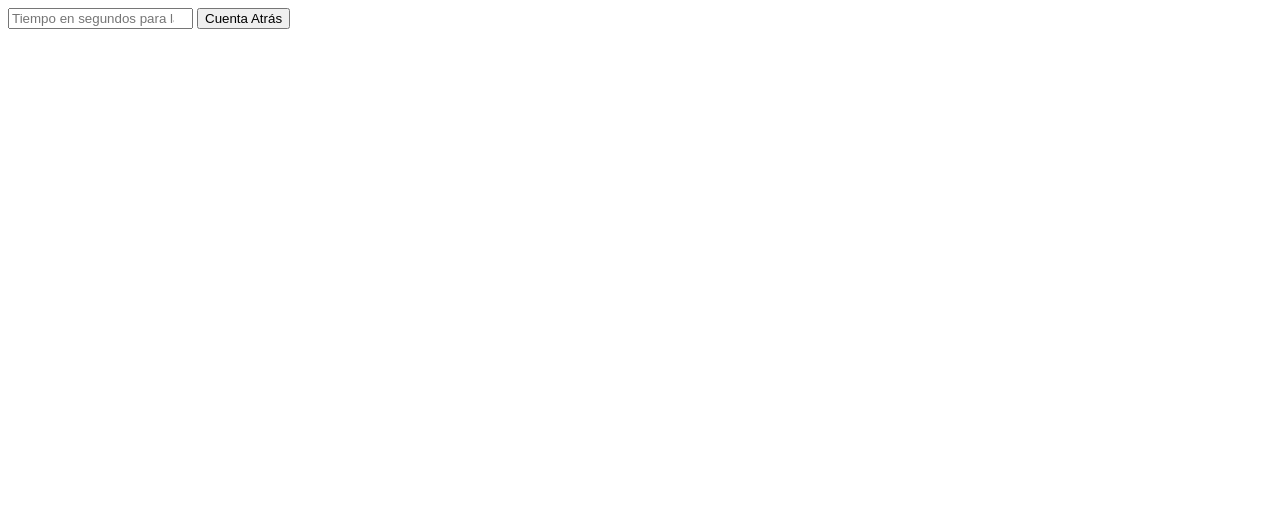
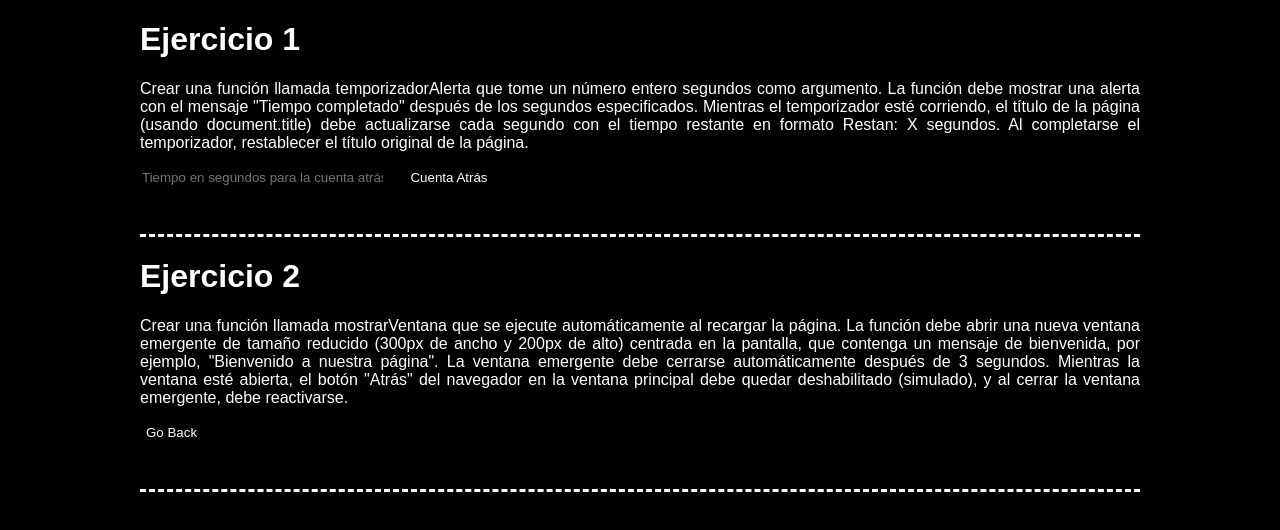
Before and after one commit to Agauna13/cuadernoEntornoCliente2doDAW, a plain HTML site: page Ejercicios objetos js/index.html in a window 1280 px wide. Drawn offline with Linux system fonts and the light colour scheme.

Commit message:
ejercicios completado

```diff
--- a/Ejercicios objetos js/index.html
+++ b/Ejercicios objetos js/index.html
@@ -1,16 +1,42 @@
 <!DOCTYPE html>
 <html lang="es">
+
 <head>
     <meta charset="UTF-8">
     <meta name="viewport" content="width=device-width, initial-scale=1.0">
+    <link rel="stylesheet" href="style.css">
     <title>Document</title>
 </head>
-<body>
-    <form action="">
-        <input type="number" id="segundos" placeholder="Tiempo en segundos para la cuenta atrás">
-        <button id="temporizador" onclick="countdown(event)">Cuenta Atrás</button>
-    </form>
+
+<body onload="bienvenida()">
+    <div class="ejercicio1">
+        <h1>Ejercicio 1</h1>
+        <p>Crear una función llamada temporizadorAlerta que tome un número entero segundos como argumento.
+            La función debe mostrar una alerta con el mensaje "Tiempo completado" después de los segundos especificados.
+            Mientras el temporizador esté corriendo, el título de la página (usando document.title) debe actualizarse
+            cada segundo con el tiempo restante en formato Restan: X segundos. Al completarse el temporizador,
+            restablecer el título original de la página.</p>
+
+        <form action="">
+            <input type="number" id="segundos" placeholder="Tiempo en segundos para la cuenta atrás">
+            <button id="temporizador" onclick="countdown(event)">Cuenta Atrás</button>
+        </form>
+    </div>
+
+    <div class="ejercicio2">
+        <h1>Ejercicio 2</h1>
+        <p>Crear una función llamada mostrarVentana que se ejecute automáticamente al recargar la página.
+            La función debe abrir una nueva ventana emergente de tamaño reducido (300px de ancho y 200px de alto)
+            centrada en la pantalla, que contenga un mensaje de bienvenida, por ejemplo, "Bienvenido a nuestra página".
+            La ventana emergente debe cerrarse automáticamente después de 3 segundos.
+            Mientras la ventana esté abierta, el botón "Atrás" del navegador en la ventana principal debe quedar
+            deshabilitado (simulado), y al cerrar la ventana emergente, debe reactivarse.
+        </p>
+
+        <button id="atras" onclick="history.back(-1)" disbled> Go Back </button>
+    </div>
 
     <script src="index.js"></script>
 </body>
+
 </html>
--- a/Ejercicios objetos js/index.js
+++ b/Ejercicios objetos js/index.js
@@ -21,3 +21,20 @@ function countdown(event) {
         }
     }, 1000);
 }
+
+
+function bienvenida(){
+    let left = (window.innewWidth + 200) /2;
+    let top = (window.innerHeight - 150);
+    const ventanaEmergente = window.open('', 'ventanaEmergente', `width=300, height=200, left=${left}, top=${top}`);
+    ventanaEmergente.document.write("<h1> Bienvenido!! </h1>");
+
+    const botonAtras = document.getElementById('atras');
+    botonAtras.disabled = true;
+
+
+    const cerrar = setTimeout(()=>{
+        ventanaEmergente.close();
+        botonAtras.disabled = false;
+    }, 30000);
+}
--- /dev/null
+++ b/Ejercicios objetos js/style.css
@@ -0,0 +1,39 @@
+body {
+    display: flex;
+    flex-direction: column;
+    max-width: 1000px !important;
+    height: auto;
+    background-color: black;
+    text-align: justify;
+    margin: 0 auto;
+    align-content: center;
+    justify-content: center;
+    color: white;
+    font-family: Arial, Helvetica, sans-serif;
+
+}
+
+
+button {
+    background-color: black;
+    border: none;
+    color: white;
+}
+button:hover {
+    border: 2px solid white;
+    padding: 1rem;
+    transform: rotate(360deg) scale(1.2);
+    transition: all 0.3s ease-in-out 0s;
+
+}
+
+input{
+    background-color: inherit;
+    color: white;
+    border: none;
+    width: 20vw;
+}
+.ejercicio1, .ejercicio2{
+    padding-bottom: 3rem;
+    border-bottom: 3px dashed white;
+}
```
Also changed, not shown: Ejercicios objetos js/ventanaEmergente.html (+1 -0 lines).
